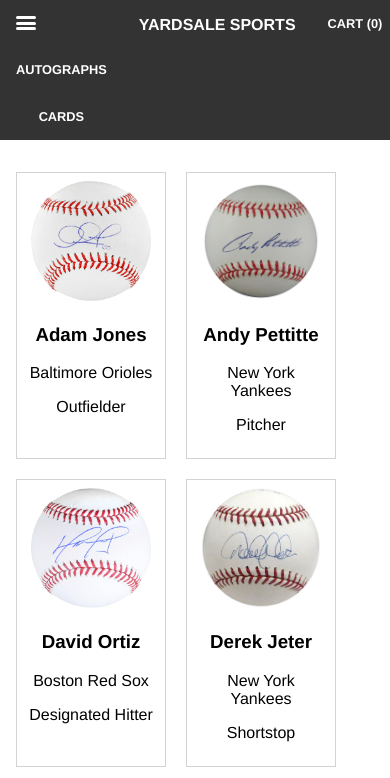
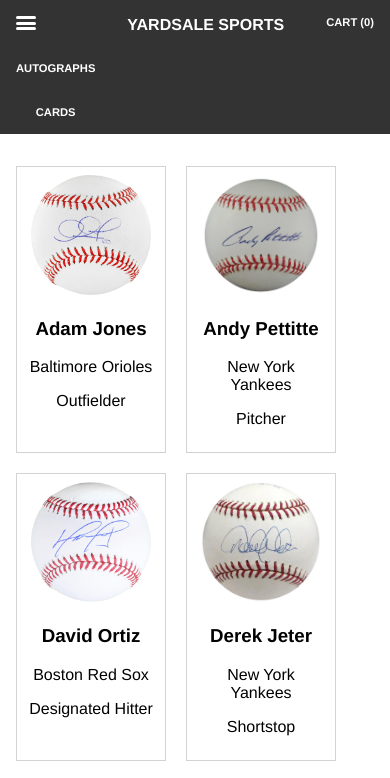
Before and after one commit to mikekoscinski/yardsale-sports, a plain HTML site: page index.html in a window 390 px wide. Both pictures are taken after a click on the link 26 px from the left and 23 px from the top of the page. Shown: the top 778 px of the page. Drawn offline with Linux system fonts and the light colour scheme.

Commit message:
Add changes before refactoring .box divs into simpler code

```diff
--- a/index.css
+++ b/index.css
@@ -49,7 +49,7 @@ body {
 }
 
 .navbar .left li a, .navbar .right li a {
-  font-size: 0.8rem;
+  font-size: 0.7rem;
 }
 
 .navbar .left li:hover, .navbar .right li:hover {
@@ -77,19 +77,15 @@ body {
 
 /* If width < 700px, make navbar-button visible */
 @media (max-width: 800px) {
+  .navbar {
+    align-items: flex-start;
+  }
+
   .navbar-button {
     display: flex;
   }
 
-  .product-links {
-    display: none;
-    width: 100%;
-  }
-
-  .navbar {
-    align-items: flex-start;
-  }
-
+  /* Title box */
   .box .center {
     float: none;
     display: inline-block;
@@ -103,8 +99,24 @@ body {
     transform: none;
   }
 
+  /* Cart box */
   .box .right {
     white-space: nowrap;
+  }
+
+  /* product-links is contained in .box .left */
+  .product-links {
+    /* width: 0%; */
+    white-space: nowrap;
+    display: none;
+    /* width: 100%; */
+    align-self: normal;
+    /* position: fixed; */
+    /* width: inherit; */
+  }
+
+  .product-links.active {
+    display: flex;
   }
 
   .product-links ul {
@@ -118,10 +130,6 @@ body {
 
   .product-links li a {
     padding: 1rem;
-  }
-
-  .product-links.active {
-    display: flex;
   }
 }
 
```
Also changed, not shown: index.html (+0 -7 lines).
